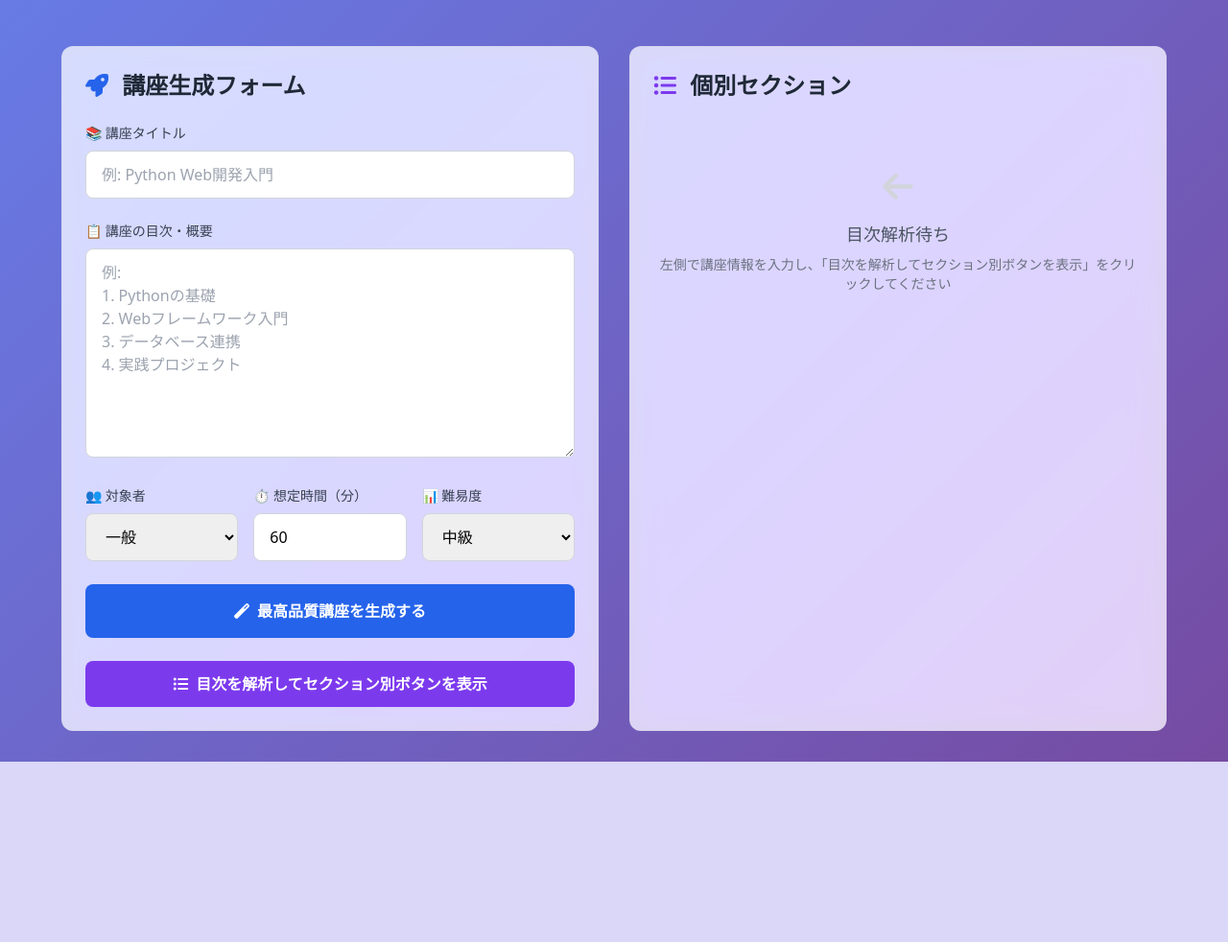
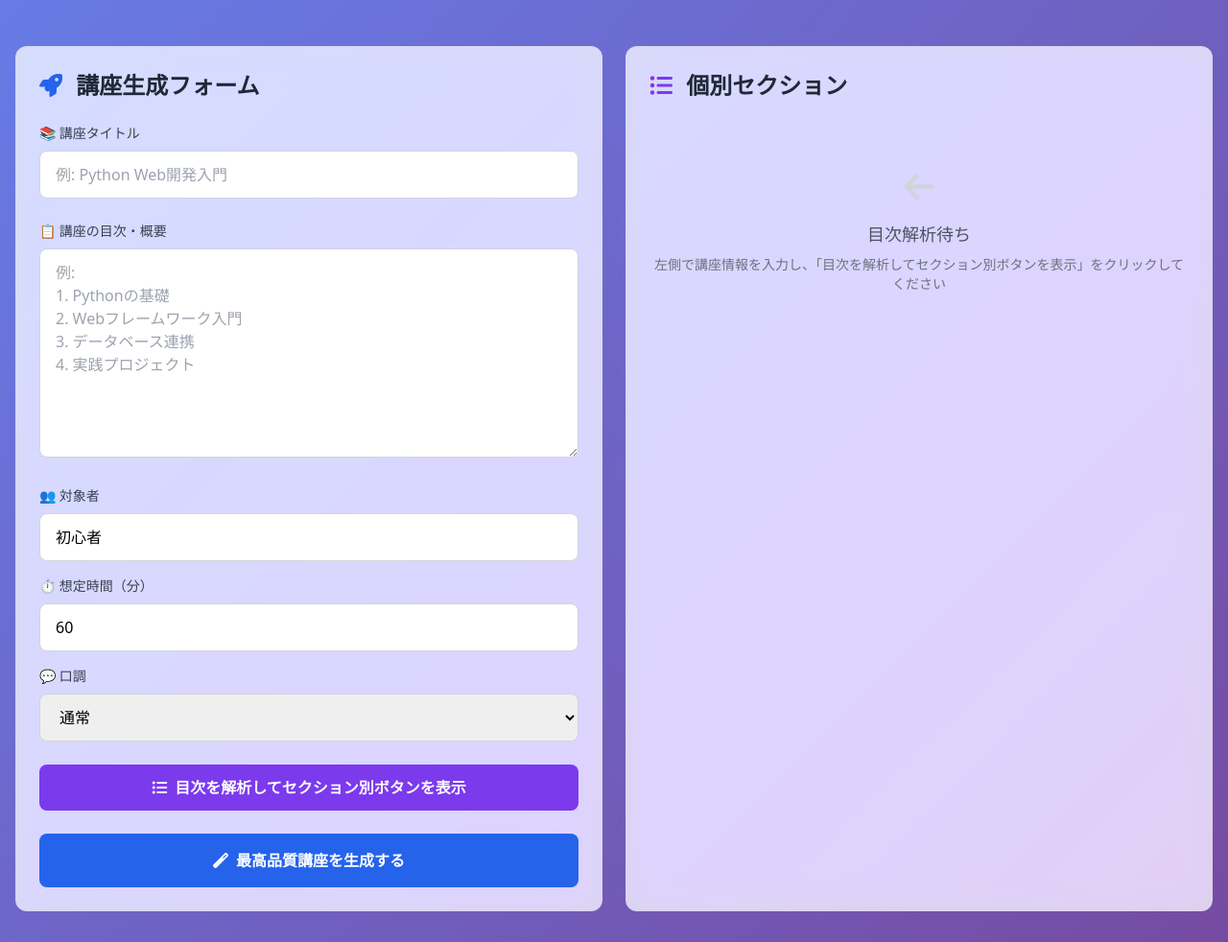
Before and after one commit to adachitoon/lecture-generator-test, a FastAPI app: page / in a window 1280 px wide. Shown: the part 148-1130 px from the top of the page at 96% size. Before the commit the page ends 942 px from the top, so only its background shows below. Run offline with FastAPI, Linux system fonts and the light colour scheme.

Commit message:
Improve UI and add section-level time management
- Add time input field for each section with automatic calculation
- Change difficulty parameter to tone (speech style)
- Set default target audience to "初心者" (beginners)
- Widen layout from max-w-6xl to max-w-7xl for better visibility
- Swap button positions: outline analysis button moved above generation button
- Add estimated duration display per section
- Support custom time allocation for each section

🤖 Generated with [Claude Code](https://claude.com/claude-code)

Co-Authored-By: Claude <noreply@anthropic.com>

```diff
--- a/app/main.py
+++ b/app/main.py
@@ -52,9 +52,9 @@ async def generate_lecture(
     request: Request,
     course_title: str = Form(...),
     outline: str = Form(...),
-    target_audience: str = Form(default="一般"),
+    target_audience: str = Form(default="初心者"),
     duration: int = Form(default=60),
-    difficulty: str = Form(default="中級")
+    tone: str = Form(default="通常")
 ):
     """
     講座コンテンツ生成エンドポイント
@@ -64,7 +64,7 @@ async def generate_lecture(
         outline: 講座の目次・概要
         target_audience: ターゲット受講者
         duration: 予定時間（分）
-        difficulty: 難易度レベル
+        tone: 口調・話し方のスタイル
 
     Returns:
         生成された講義台本のJSON
@@ -79,7 +79,7 @@ async def generate_lecture(
             "outline": outline,
             "target_audience": target_audience,
             "duration": duration,
-            "difficulty": difficulty
+            "tone": tone
         })
 
         return JSONResponse(content=result)
@@ -133,9 +133,9 @@ async def analyze_outline(
     request: Request,
     course_title: str = Form(...),
     outline: str = Form(...),
-    target_audience: str = Form(default="一般"),
+    target_audience: str = Form(default="初心者"),
     duration: int = Form(default=60),
-    difficulty: str = Form(default="中級")
+    tone: str = Form(default="通常")
 ):
     """
     目次解析エンドポイント - 目次を個別セクションに分割
@@ -145,7 +145,7 @@ async def analyze_outline(
         outline: 講座の目次・概要
         target_audience: ターゲット受講者
         duration: 予定時間（分）
-        difficulty: 難易度レベル
+        tone: 口調・話し方のスタイル
 
     Returns:
         解析されたセクション情報
@@ -164,7 +164,7 @@ async def analyze_outline(
             "title": course_title,
             "target_audience": target_audience,
             "duration": duration,
-            "difficulty": difficulty
+            "tone": tone
         }
         learning_path = parser.generate_learning_path(sections, course_info)
 
@@ -208,6 +208,7 @@ async def generate_section_content(request: Request):
         course_info = request_data.get('course_info')
         context_sections = request_data.get('context_sections', [])
         additional_elements = request_data.get('additional_elements', '')
+        section_duration = request_data.get('section_duration')
 
         if not section or not course_info:
             return JSONResponse(
@@ -224,7 +225,8 @@ async def generate_section_content(request: Request):
             section=section,
             course_info=course_info,
             context_sections=context_sections,
-            additional_elements=additional_elements
+            additional_elements=additional_elements,
+            section_duration=section_duration
         )
 
         return JSONResponse(content={
--- a/static/js/app.js
+++ b/static/js/app.js
@@ -601,10 +601,15 @@ class LectureGeneratorApp {
     createIndividualSections(sections, courseData) {
         const container = document.getElementById('individualSections');
         const statusBadge = document.getElementById('sectionStatusBadge');
-        const sectionCount = document.getElementById('sectionCount');
+        const sectionCountElement = document.getElementById('sectionCount');
         const initialState = document.getElementById('sectionsInitialState');
 
         container.innerHTML = '';
+
+        // 講座全体の想定時間を取得
+        const totalDuration = parseInt(courseData.duration) || 60;
+        const totalSections = sections.length;
+        const estimatedDurationPerSection = Math.max(5, Math.floor(totalDuration / totalSections));
 
         sections.forEach((section, index) => {
             const sectionDiv = document.createElement('div');
@@ -613,11 +618,28 @@ class LectureGeneratorApp {
 
             sectionDiv.innerHTML = `
                 <div class="mb-4">
-                    <div class="flex items-center mb-2">
-                        <span class="bg-purple-100 text-purple-800 px-2 py-1 rounded text-sm mr-3 font-medium">
-                            ${section.number}
-                        </span>
-                        <h3 class="text-lg font-semibold text-gray-800">${section.title}</h3>
+                    <div class="flex items-center justify-between mb-2">
+                        <div class="flex items-center">
+                            <span class="bg-purple-100 text-purple-800 px-2 py-1 rounded text-sm mr-3 font-medium">
+                                ${section.number}
+                            </span>
+                            <h3 class="text-lg font-semibold text-gray-800">${section.title}</h3>
+                        </div>
+                        <div class="flex items-center space-x-2">
+                            <label class="text-sm text-gray-600">⏱️</label>
+                            <input
+                                type="number"
+                                min="1"
+                                max="120"
+                                value="${estimatedDurationPerSection}"
+                                class="w-16 px-2 py-1 border border-gray-300 rounded text-sm text-center focus:ring-2 focus:ring-purple-500 focus:border-transparent"
+                                data-section-duration="${section.id}"
+                            />
+                            <span class="text-sm text-gray-600">分</span>
+                        </div>
+                    </div>
+                    <div class="text-xs text-gray-500 ml-2">
+                        推定時間: ${estimatedDurationPerSection}分 (全体: ${totalDuration}分 ÷ ${totalSections}セクション)
                     </div>
                 </div>
 
@@ -715,7 +737,7 @@ class LectureGeneratorApp {
         initialState.style.display = 'none';
         container.style.display = 'block';
         statusBadge.style.display = 'block';
-        sectionCount.textContent = sections.length;
+        sectionCountElement.textContent = sections.length;
     }
 
     clearIndividualSections() {
@@ -739,6 +761,10 @@ class LectureGeneratorApp {
         const additionalInput = sectionDiv.querySelector(`[data-section-additional="${section.id}"]`);
         const additionalElements = additionalInput.value.trim();
 
+        // セクションの個別時間を取得
+        const durationInput = sectionDiv.querySelector(`[data-section-duration="${section.id}"]`);
+        const sectionDuration = parseInt(durationInput.value) || 10;
+
         try {
             // ボタンを無効化
             generateBtn.disabled = true;
@@ -757,10 +783,11 @@ class LectureGeneratorApp {
                     outline: courseData.outline,
                     target_audience: courseData.target_audience,
                     duration: parseInt(courseData.duration),
-                    difficulty: courseData.difficulty
+                    tone: courseData.tone
                 },
                 context_sections: allSections,
-                additional_elements: additionalElements
+                additional_elements: additionalElements,
+                section_duration: sectionDuration
             };
 
             const response = await fetch('/generate-section', {
--- a/templates/index.html
+++ b/templates/index.html
@@ -113,8 +113,8 @@
         </header>
 
         <!-- Main Content -->
-        <div class="max-w-6xl mx-auto">
-            <div class="grid lg:grid-cols-2 gap-8">
+        <div class="max-w-7xl mx-auto">
+            <div class="grid lg:grid-cols-2 gap-6">
 
                 <!-- Input Form -->
                 <div class="glass-morphism p-6">
@@ -154,23 +154,20 @@
                             ></textarea>
                         </div>
 
-                        <!-- Settings Row -->
-                        <div class="grid md:grid-cols-3 gap-4">
+                        <!-- Settings Column -->
+                        <div class="space-y-4">
                             <div>
                                 <label for="targetAudience" class="block text-sm font-medium text-gray-700 mb-2">
                                     👥 対象者
                                 </label>
-                                <select
+                                <input
+                                    type="text"
                                     id="targetAudience"
                                     name="target_audience"
                                     class="w-full px-4 py-3 border border-gray-300 rounded-lg focus:ring-2 focus:ring-blue-500 focus:border-transparent"
+                                    placeholder="例: 初心者、エンジニア"
+                                    value="初心者"
                                 >
-                                    <option value="初心者">初心者</option>
-                                    <option value="一般" selected>一般</option>
-                                    <option value="中級者">中級者</option>
-                                    <option value="上級者">上級者</option>
-                                    <option value="エンジニア">エンジニア</option>
-                                </select>
                             </div>
 
                             <div>
@@ -189,41 +186,41 @@
                             </div>
 
                             <div>
-                                <label for="difficulty" class="block text-sm font-medium text-gray-700 mb-2">
-                                    📊 難易度
+                                <label for="tone" class="block text-sm font-medium text-gray-700 mb-2">
+                                    💬 口調
                                 </label>
                                 <select
-                                    id="difficulty"
-                                    name="difficulty"
+                                    id="tone"
+                                    name="tone"
                                     class="w-full px-4 py-3 border border-gray-300 rounded-lg focus:ring-2 focus:ring-blue-500 focus:border-transparent"
                                 >
-                                    <option value="入門">入門</option>
-                                    <option value="初級">初級</option>
-                                    <option value="中級" selected>中級</option>
-                                    <option value="上級">上級</option>
-                                    <option value="エキスパート">エキスパート</option>
+                                    <option value="フォーマル">フォーマル</option>
+                                    <option value="通常" selected>通常</option>
+                                    <option value="砕けた感じ">砕けた感じ</option>
+                                    <option value="親しみやすい">親しみやすい</option>
+                                    <option value="丁寧">丁寧</option>
                                 </select>
                             </div>
                         </div>
+
+                        <!-- Outline Analysis Button -->
+                        <button
+                            type="button"
+                            id="analyzeOutlineBtn"
+                            class="w-full bg-purple-600 hover:bg-purple-700 text-white font-bold py-3 px-6 rounded-lg transition duration-200 flex items-center justify-center"
+                        >
+                            <i class="fas fa-list-ul mr-2"></i>
+                            目次を解析してセクション別ボタンを表示
+                        </button>
 
                         <!-- Submit Button -->
                         <button
                             type="submit"
                             id="generateBtn"
-                            class="w-full bg-blue-600 hover:bg-blue-700 text-white font-bold py-4 px-6 rounded-lg transition duration-200 flex items-center justify-center"
+                            class="w-full bg-blue-600 hover:bg-blue-700 text-white font-bold py-4 px-6 rounded-lg transition duration-200 flex items-center justify-center mt-2"
                         >
                             <i class="fas fa-magic mr-2"></i>
                             最高品質講座を生成する
-                        </button>
-
-                        <!-- Outline Analysis Button -->
-                        <button
-                            type="button"
-                            id="analyzeOutlineBtn"
-                            class="w-full bg-purple-600 hover:bg-purple-700 text-white font-bold py-3 px-6 rounded-lg transition duration-200 flex items-center justify-center mt-2"
-                        >
-                            <i class="fas fa-list-ul mr-2"></i>
-                            目次を解析してセクション別ボタンを表示
                         </button>
                     </form>
                 </div>
```
Also changed, not shown: app/services/section_content_service.py (+16 -9 lines).
